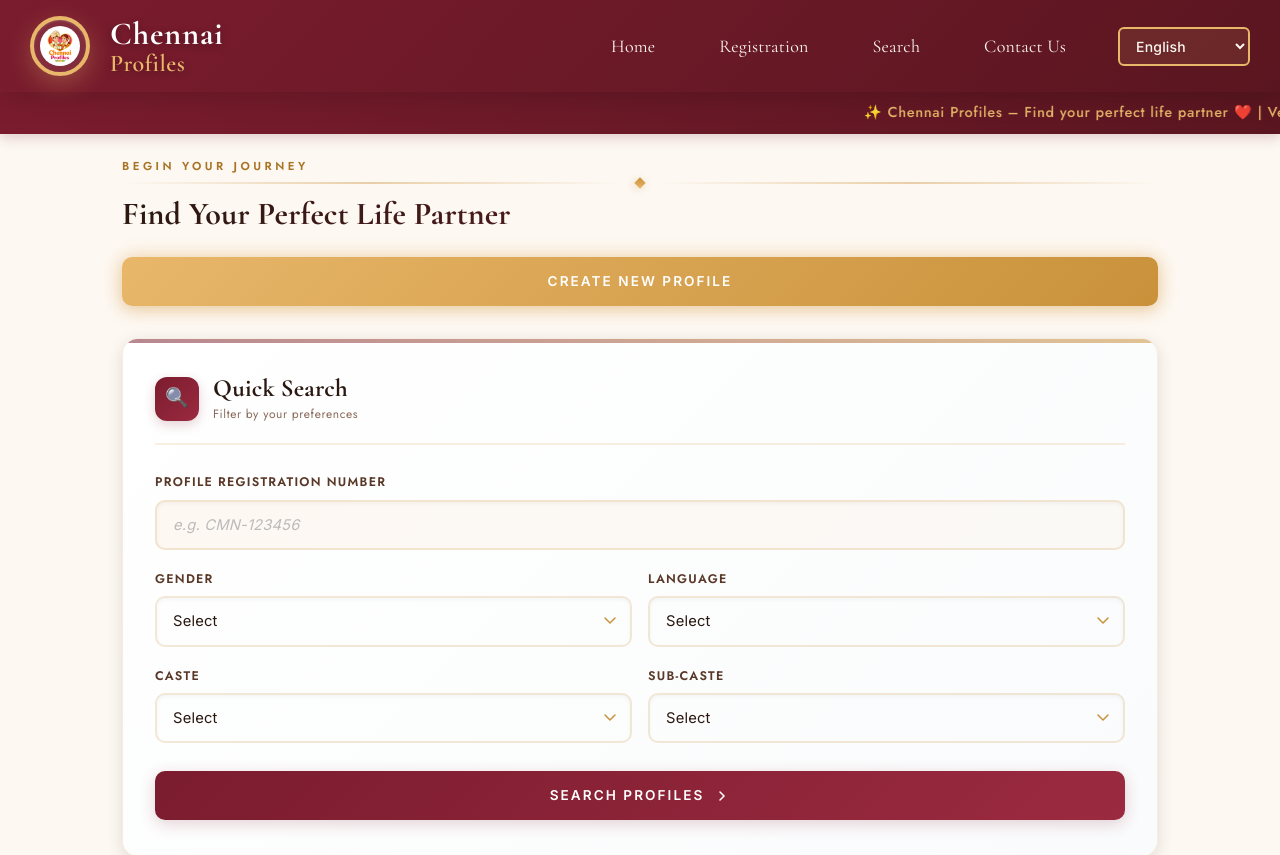
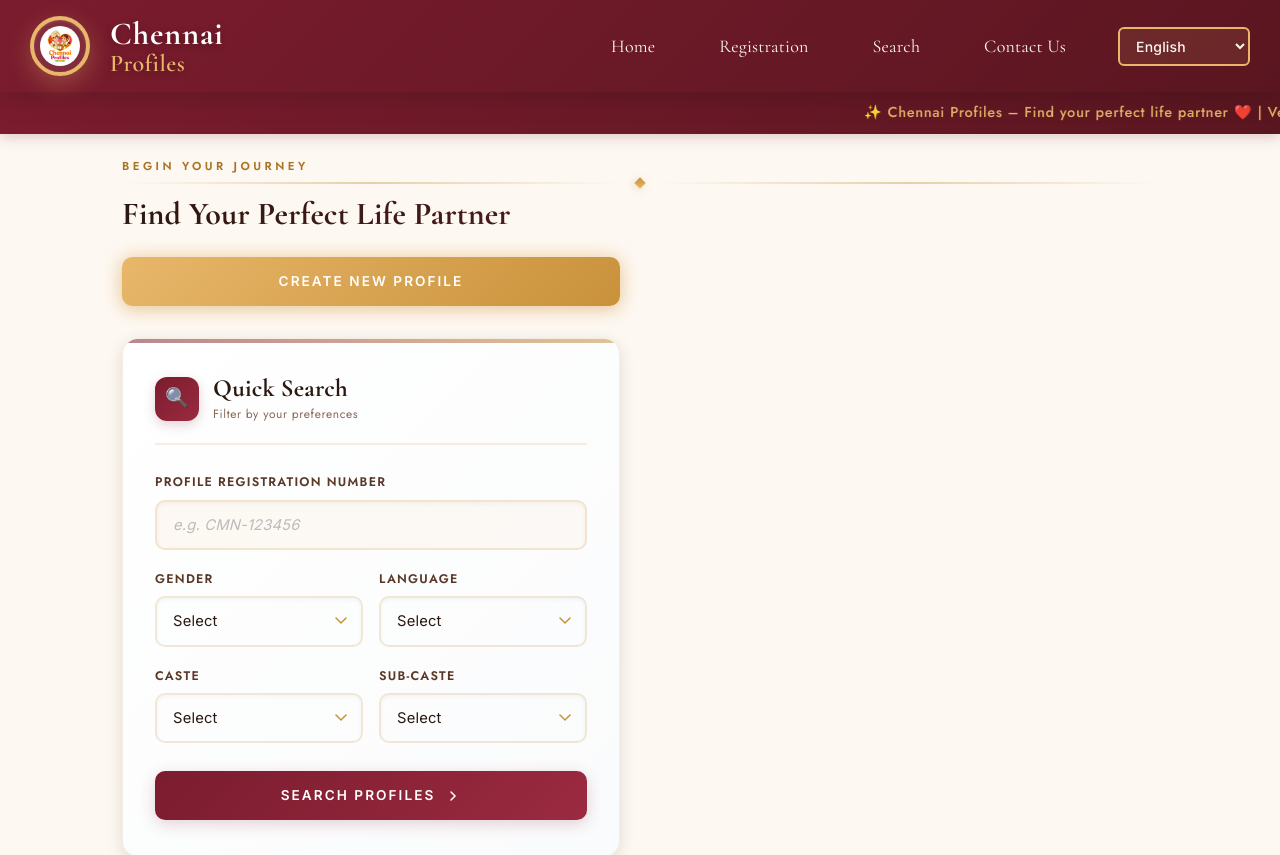
Before and after one commit to infoppcpondy-sys/chennaiprofile.in-webview, a React (Vite) app: page / in a window 1280 px wide. Shown: the top 855 px of the page. Built offline with nearby package versions, Linux system fonts and the light colour scheme.

Commit message:
feat: Update layout of Home component to enhance profile creation and search functionality

```diff
--- a/src/home.jsx
+++ b/src/home.jsx
@@ -347,7 +347,7 @@ export default function Home() {
         /* ── SEARCH CARDS ── */
         .cards-grid {
           display: grid;
-          grid-template-columns: 1fr;
+          grid-template-columns: 1fr 1fr;
           gap: 40px;
           max-width: 100%;
           margin: 0;
@@ -356,7 +356,7 @@ export default function Home() {
         .cards-column-left {
           display: flex;
           flex-direction: column;
-          gap: 28px;
+          gap: 24px;
         }
 
         .cards-column-right {
@@ -367,6 +367,7 @@ export default function Home() {
 
         @media (max-width: 720px) {
           .cards-grid { grid-template-columns: 1fr; gap: 28px; }
+          .cards-column-right { display: none; }
           .header-inner { flex-direction: column; text-align: center; gap: 28px; padding: 40px 16px 28px; }
           .header-logo-container { flex-direction: column; gap: 16px; }
           .header-divider { display: none; }
@@ -1471,17 +1472,16 @@ export default function Home() {
         </div>
         <div className="section-heading">{t('home.title')}</div>
 
-        {/* Create New Profile Button */}
-        <div style={{marginTop: '24px', marginBottom: '32px'}}>
-          <button type="button" className="btn-create-profile" onClick={() => setShowRegistrationModal(true)}>
-            <span>{t('home.createNewProfile')}</span>
-          </button>
-        </div>
-
         <div className="cards-grid">
 
-          {/* Left Column - Quick Search and Advertisement */}
+          {/* Left Column - Create Profile, Quick Search and Advertisement */}
           <div className="cards-column-left">
+            {/* Create New Profile Button */}
+            <div style={{marginTop: '0', marginBottom: '8px'}}>
+              <button type="button" className="btn-create-profile" onClick={() => setShowRegistrationModal(true)}>
+                <span>{t('home.createNewProfile')}</span>
+              </button>
+            </div>
             {/* Quick Search Card */}
             <div className="card">
               <div className="card-header">
@@ -1612,6 +1612,10 @@ export default function Home() {
               <img src="/assets/whatsapp_contact_edit.png" alt="WhatsApp Contact" className="whatsapp-card-image"
                 onError={(e) => { e.target.style.display = 'none'; }} />
             </a>
+          </div>
+
+          {/* Right Column - Reserved for future content */}
+          <div className="cards-column-right">
           </div>
         </div>
 
```
